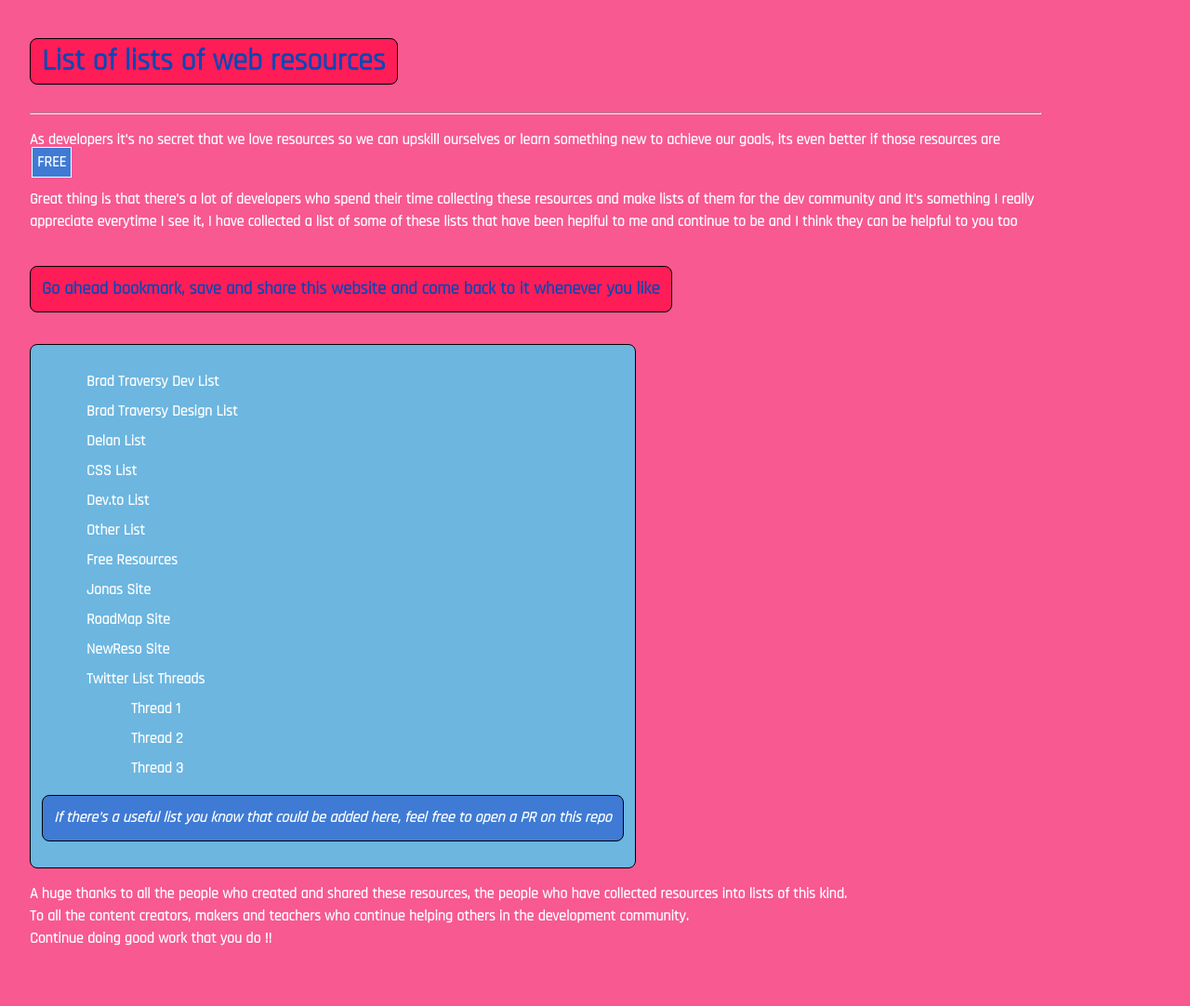
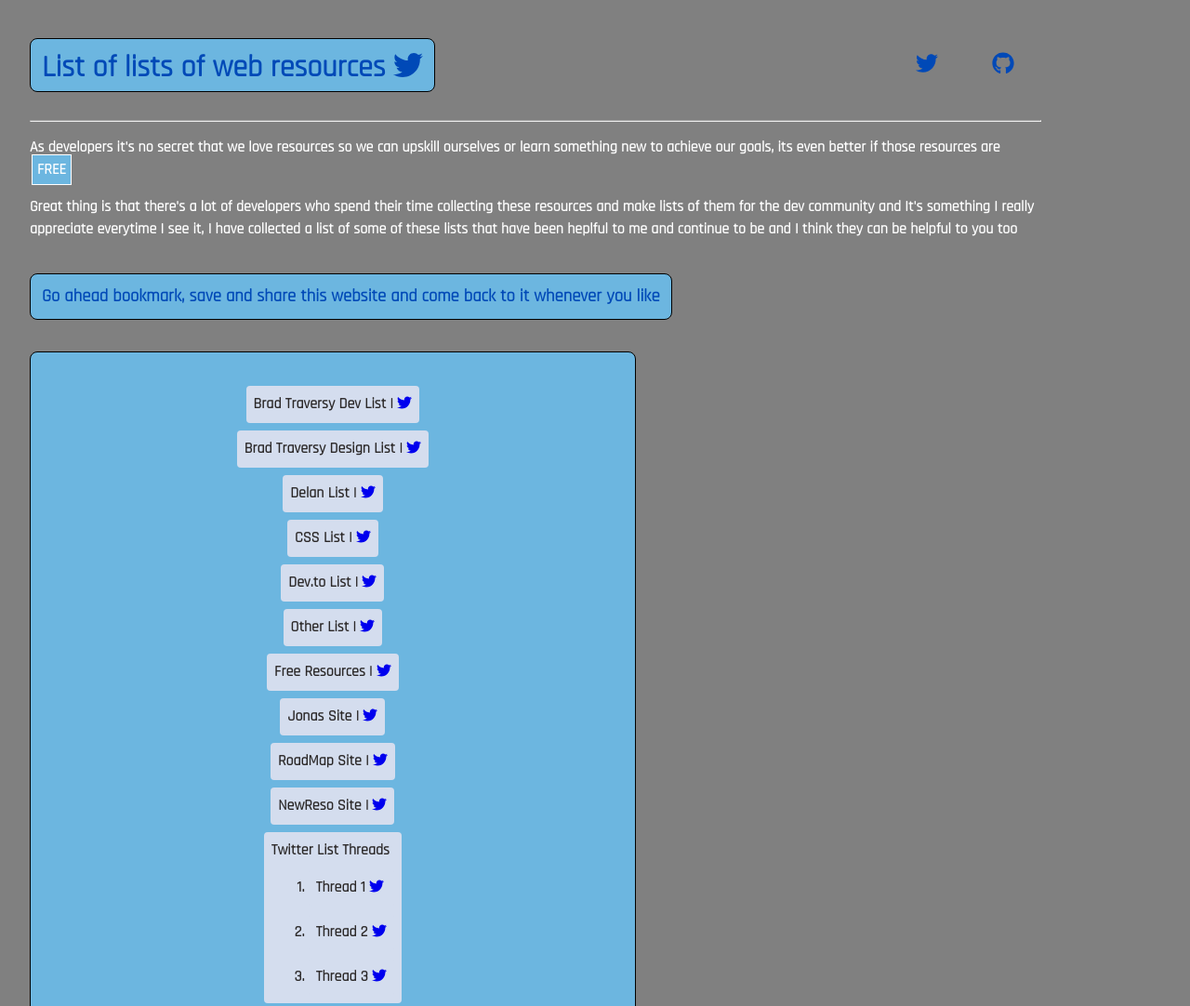
Before and after one commit to LocalAsh/_listofresources, a plain HTML site: page index.html in a window 1280 px wide. Shown: the top 1082 px of the page at 93% size. Before the commit the page ends 1042 px from the top, so only its background shows below. Drawn offline with Linux system fonts and the light colour scheme.

Commit message:
More styling updates

```diff
--- a/index.html
+++ b/index.html
@@ -5,11 +5,18 @@
     <meta name="viewport" content="width=device-width, initial-scale=1.0">
     <link href="https://fonts.googleapis.com/css2?family=Rajdhani&display=swap" rel="stylesheet">
     <link rel="stylesheet" href="styles.css">
+    <script src="https://cdnjs.cloudflare.com/ajax/libs/font-awesome/5.14.0/js/all.min.js"></script>
     <title>list_of_lists</title>
 </head>
 <body>
     <div class="container">
-        <h1 class="container_section__heading"> List of lists of web resources </h1>
+        <header class="container__heading">
+        <h1 class="container_section__heading"> List of lists of web resources <i class="fab fa-twitter"></i> </h1>
+            <ul>
+                <li><a href="#"><i class="fab fa-twitter"></i></a></li>
+                <li><a href="#"><i class="fab fa-github"></i></a></li>
+            </ul>
+        </header>
         <hr>
         <p> As developers it's no secret that we love resources so we can upskill ourselves or learn something new to achieve our goals, its even better if those resources are <b id="free">FREE</b></p>
         <p> Great thing is that there's a lot of developers who spend their time collecting these resources and make lists of them for the dev community and It's something I really appreciate everytime I see it,
@@ -18,21 +25,21 @@
         </p>
         <div class="lists__main">
             <ul>
-                <li>Brad Traversy Dev List</li>
-                <li>Brad Traversy Design List</li>
-                <li>Delan List</li>
-                <li>CSS List</li>
-                <li>Dev.to List</li>
-                <li>Other List</li>
-                <li>Free Resources</li>
-                <li>Jonas Site</li>
-                <li>RoadMap Site</li>
-                <li>NewReso Site</li>
+                <li>Brad Traversy Dev List | <a href="#"><i class="fab fa-twitter"></i></a></li>
+                <li>Brad Traversy Design List | <a href="#"><i class="fab fa-twitter"></i></a></li>
+                <li>Delan List | <a href="#"><i class="fab fa-twitter"></i></a></li>
+                <li>CSS List | <a href="#"><i class="fab fa-twitter"></i></a></li>
+                <li>Dev.to List | <a href="#"><i class="fab fa-twitter"></i></a></li>
+                <li>Other List | <a href="#"><i class="fab fa-twitter"></i></a></li>
+                <li>Free Resources | <a href="#"><i class="fab fa-twitter"></i></a></li>
+                <li>Jonas Site  | <a href="#"><i class="fab fa-twitter"></i></a></li>
+                <li>RoadMap Site | <a href="#"><i class="fab fa-twitter"></i></a> </li>
+                <li>NewReso Site |  <a href="#"><i class="fab fa-twitter"></i></a> </li>
                 <li>Twitter List Threads
                     <ol>
-                        <li>Thread 1</li>
-                        <li>Thread 2</li>
-                        <li>Thread 3</li>
+                        <li>Thread 1 <a href="#"><i class="fab fa-twitter"></i></a> </li>
+                        <li>Thread 2 <a href="#"><i class="fab fa-twitter"></i></a> </li>
+                        <li>Thread 3 <a href="#"><i class="fab fa-twitter"></i></a> </li>
                     </ol>
                 </li>
             </ul>
@@ -40,9 +47,8 @@
         </div>
         <div class="giving__thanks">
             <p> A huge thanks to all the people who created and shared these resources, the people who have collected resources into lists of this kind. <br>
-            To all the content creators, makers and teachers who continue helping others in the development community. <br> Continue doing good work that you do !!</p>
+            To all the content creators, makers and teachers who continue helping others in the development community. <br> Continue doing the good work that you do </p>
         </div>
-        <!-- <div class="social_accounts"></div> -->
     </div>
 </body>
 </html>
--- a/styles.css
+++ b/styles.css
@@ -8,7 +8,7 @@ body {
     line-height: 1.5rem;
     font-family: 'Rajdhani', sans-serif;
     font-weight: 700;
-    background-color: #f75990;
+    background-color: gray;
     color: #fff;
 }
 
@@ -27,9 +27,21 @@ body {
     display: inline-block;
 }
 
+.lists__main ul {
+    list-style-type:none;
+    display:flex;
+    flex-direction: column;
+    align-items: center;
+    justify-content: center;
+    padding-left: 0px;
+}
+
 .lists__main li {
-    list-style: none;
-    margin: 8px;
+    margin-top: 8px;
+    background-color: #d4ddee;
+    color: #2b2828;
+    border-radius: 4px;
+    padding: 8px;
 }
 
 .lists__main p {
@@ -42,7 +54,7 @@ body {
 
 .container_section__heading {
     display: inline-block;
-    background-color: #ff1d58;
+    background-color: #6cb6e0;
     color: #0049B7;
     border: 1px solid #000;
     border-radius: 8px;
@@ -50,9 +62,60 @@ body {
 }
 
 #free {
-    background-color: #3f7bd4;
+    background-color: #6cb6e0;
     color: #fff;
     border: 1px solid #fff;
     padding: 5px;
     margin: 2px;
 }
+
+.container__heading {
+    display:flex;
+    align-items: center;
+    justify-content: space-between;
+}
+
+.container__heading ul {
+    list-style-type:none;
+    display:flex;
+}
+
+.container__heading a {
+    width: 50px;
+    height: 50px;
+    line-height: 50px;
+    display: inline-block;
+    font-size: 1.5em;
+    text-align: center;
+    color: #0049B7;
+    margin: 0 16px;
+    transition: .4s linear;
+    position: relative;
+}
+
+.container__heading a::before, .container__heading a::after {
+    content: '';
+    position: absolute;
+    box-sizing: border-box;
+    width: 100%;
+    height: 100%;
+    left: 0;
+    top: 0;
+    transition: .4s linear;
+}
+
+.container__heading a:hover {
+    transform: scale(.8);
+}
+
+.container__heading a:hover::before {
+    border-left: 2px solid;
+    border-right: 2px solid;
+    transform: skewX(20deg);
+}
+
+.container__heading a:hover::after {
+    border-top: 2px solid;
+    border-bottom: 2px solid;
+    transform: skewY(-20deg);
+}
```
